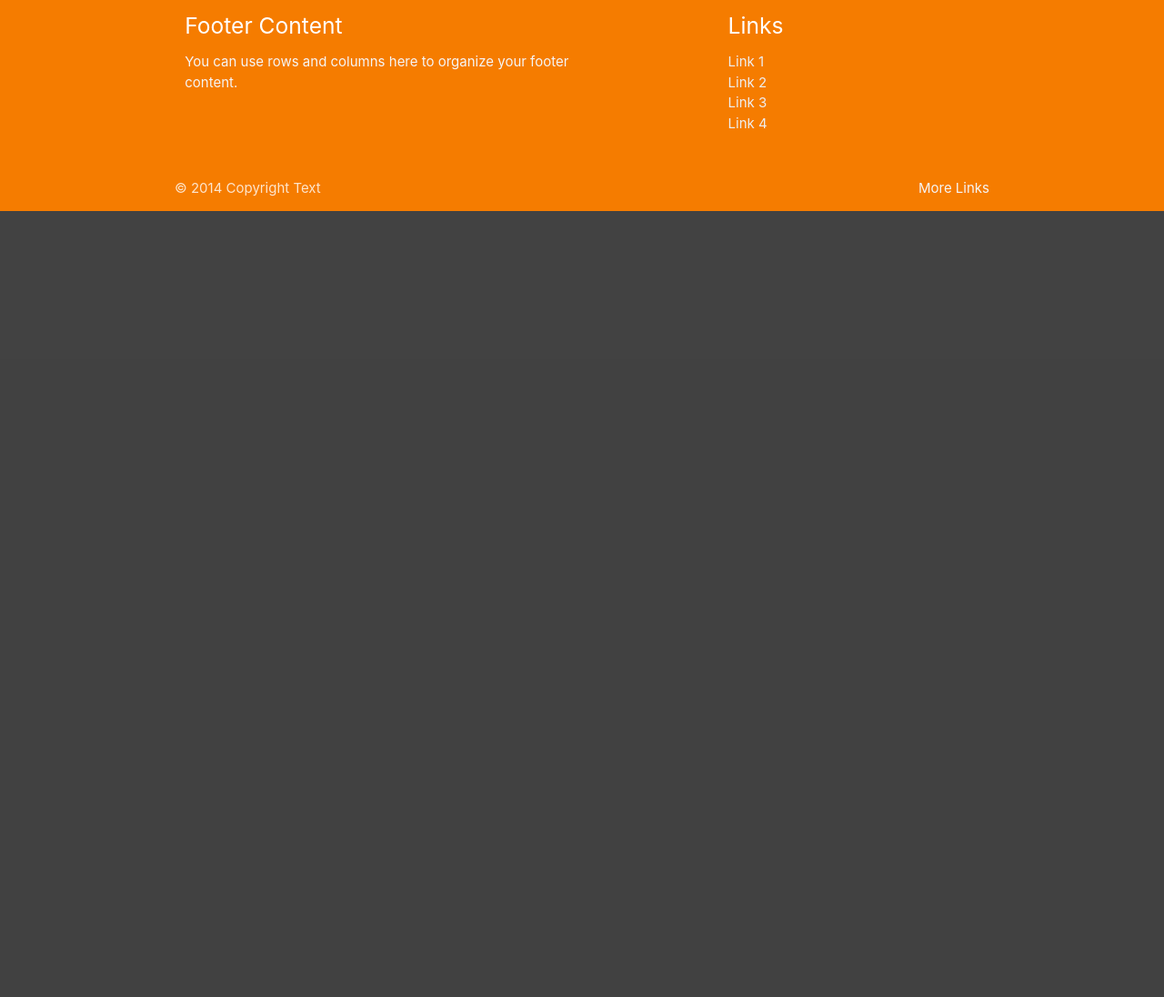
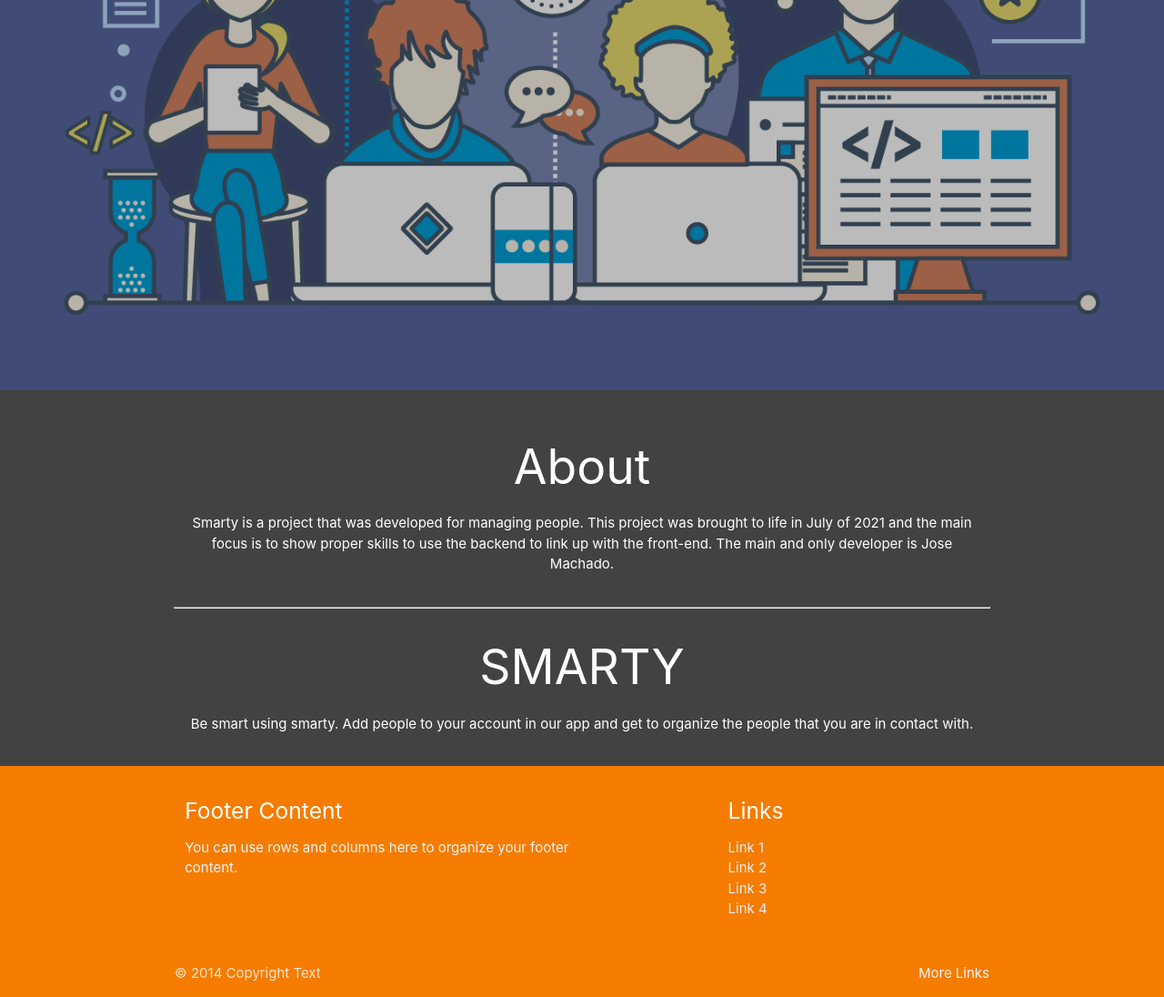
Before and after one commit to Code-Institute-Submissions/JoseMachado-CE-Smarty, a Flask app: page / in a window 1280 px wide. Shown: the part 405-1501 px from the top of the page at 91% size. Before the commit the page ends 637 px from the top, so only its background shows below. Run offline with Flask 2, Linux system fonts and the light colour scheme; some libraries are stand-ins or nearby versions.

Commit message:
Updated the home file adding a picture to the main section

```diff
--- a/static/css/style.css
+++ b/static/css/style.css
@@ -77,3 +77,34 @@
 #employee-title {
     text-transform: uppercase;
 }
+
+#col-home {
+    position: absolute;
+}
+
+#row-home {
+    position: relative;
+    display: flex;
+    vertical-align: middle;
+    align-items: center;
+    text-align: center;
+    justify-content: center;
+}
+
+.title-box {
+    margin-bottom: 30%;
+    background: rgba(1, 0, 3, 0.4);
+    width: 60%;
+    text-decoration: uppercase;
+}
+
+.title-main{
+    text-transform: uppercase;
+}
+
+
+.callout img {
+    width: 100%;
+    margin-top: 0;
+
+}
--- a/templates/home.html
+++ b/templates/home.html
@@ -1,9 +1,35 @@
 {% extends 'base.html' %}
 {% block content %}
 
-    <div class="main-photo">
-        <img class="materialboxed" src="tem">
+<div class="callout">
+    <div class="row center-align" id="row-home">
+        <div class="title-box" id="col-home">
+            <hr class="solid">
+            <h1 class="white-text title-main">Just get to know your employees</h1>
+            <hr class="solid">
+        </div>
+        <img id="bg-home" src="/static/images/image.png" alt="Kitesurfing in Fuerteventura">
     </div>
+</div>
+
+<div class="container">
+    <div class="row">
+        <div class="col s12 center-align">
+            <h2 class="white-text">About</h2>
+            <p class="white-text">Smarty is a project that was developed for managing people. This project was brought to life in July of 2021 and the main focus is to show proper skills to use the backend to link up with the front-end. The main and only developer is Jose Machado.</p>
+        </div>
+    </div>
+</div>
+<hr class="solid container">
+<div class="container">
+    <div class="row">
+        <div class="col s12 center-align">
+            <h2 class="white-text">SMARTY</h2>
+            <p class="white-text">Be smart using smarty. Add people to your account in our app and get to organize the people that you are in contact with.</p>
+        </div>
+    </div>
+</div>
+
 
 
 
```
Also changed, not shown: images/img1_ppl.png (deleted), img1_ppl.png (deleted), static/images/image.png (added).
